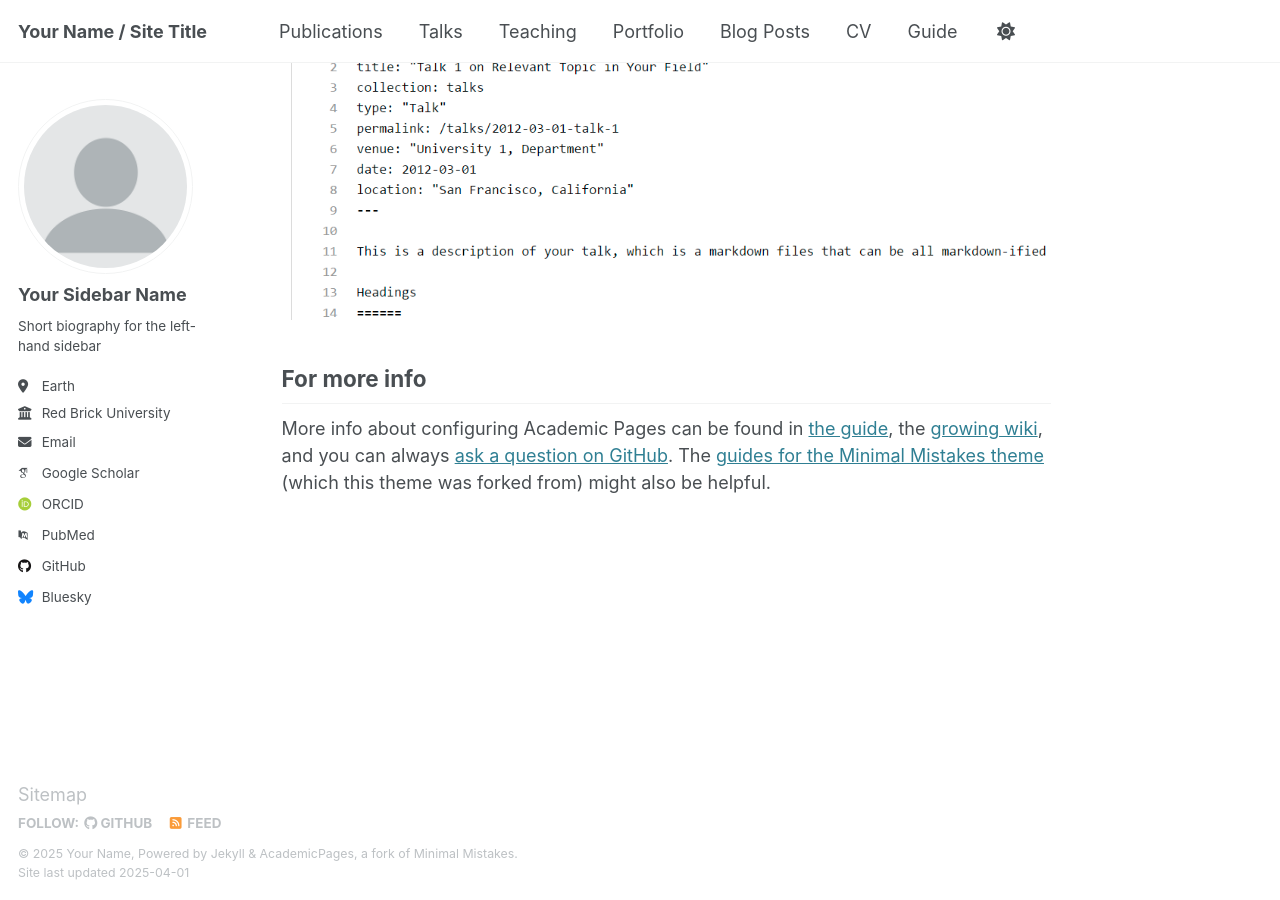
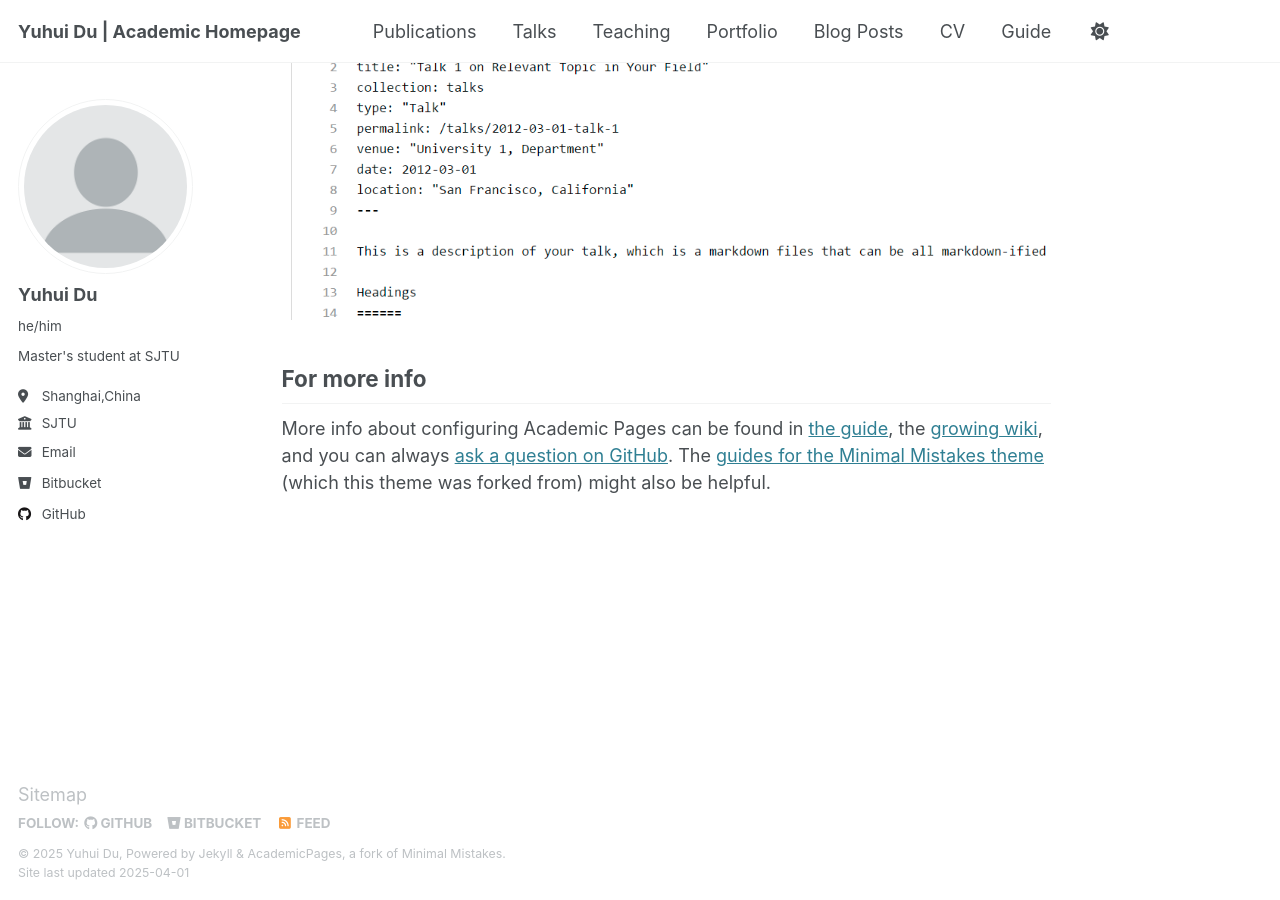
Before and after one commit to sjtubraverain/duyuhui.github.io, a Jekyll site: the page built from _pages/about.md, in a window 1280 px wide and 900 px high, scrolled down 2635 px. Built offline with Jekyll 4.4.1, drawn with Linux system fonts in a browser that asks for light colours; some web fonts are replaced.

Commit message:
Update _config.yml

```diff
--- a/_config.yml
+++ b/_config.yml
@@ -9,13 +9,13 @@
 # Basic Site Settings
 locale                   : "en-US"
 site_theme               : "default"
-title                    : "Your Name / Site Title"
+title                    : "Yuhui Du | Academic Homepage"
 title_separator          : "-"
-name                     : &name "Your Name"
-description              : &description "personal description"
-url                      : https://academicpages.github.io # the base hostname & protocol for your site e.g. "https://[your GitHub username].github.io"
+name                     : &name "Yuhui Du"
+description              : &description "Master's student at SJTU"
+url                      : https://duyuhui.github.io # the base hostname & protocol for your site e.g. "https://[your GitHub username].github.io"
 baseurl                  : "" # the subpath of your site, e.g. "/blog"
-repository               : "academicpages/academicpages.github.io"
+repository               : "sjtubraverain/duyuhui.github.io"
 
 # Site Author - The following control what appear as part of the author content on the side bar.
 #               If a field is blank the icon and link will not appear, otherwise it will be shown.
@@ -23,34 +23,34 @@ repository               : "academicpages/academicpages.github.io"
 author:
   # Biographic information
   avatar           : "profile.png"
-  name             : "Your Sidebar Name"
-  pronouns         : # example: "she/her"
-  bio              : "Short biography for the left-hand sidebar"
-  location         : "Earth"
-  employer         : "Red Brick University"
+  name             : "Yuhui Du"
+  pronouns         : "he/him"
+  bio              : "Master's student at SJTU"
+  location         : "Shanghai,China"
+  employer         : "SJTU"
   uri              : # URL
-  email            : "none@example.org"
+  email            : "dyh610@sjtu.edu.cn"
 
   # Academic websites
   arxiv            : # URL - Update with the correct link to your profile
-  googlescholar    : "https://scholar.google.com/citations?user=PS_CX0AAAAAJ"
+  googlescholar    : #"https://scholar.google.com/citations?user=PS_CX0AAAAAJ"
   impactstory      : # URL
-  orcid            : "http://orcid.org/yourorcidurl"
+  orcid            : #"http://orcid.org/yourorcidurl"
   semantic         : # URL
-  pubmed           : "https://www.ncbi.nlm.nih.gov/pubmed/?term=john+snow"
+  pubmed           : #"https://www.ncbi.nlm.nih.gov/pubmed/?term=john+snow"
   researchgate     : # URL
   scopus           : # URL
 
   # Repositories and software development
-  bitbucket        : # Username - Update with your username on the site
+  bitbucket        : "Yuhui Du"
   codepen          : # Username
   dribbble         : # Username
-  github           : "academicpages"
+  github           : "sjtubraverain"
   kaggle           : # Username
   stackoverflow    : # User number or user number and name (i.e., use "1" or "1/jeff-atwood")
 
   # Social media
-  bluesky          : "bsky.app" # Replace this with you Bluesky username
+  bluesky          : #"bsky.app" # Replace this with you Bluesky username
   facebook         : # Username
   flickr           : # Username
   foursquare       : # Username
```
